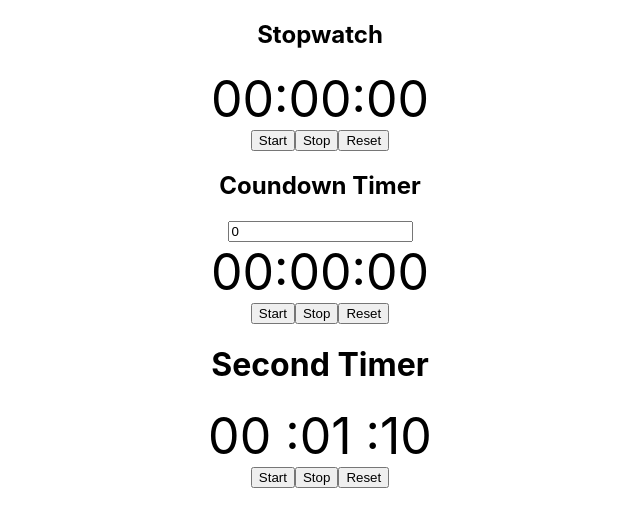
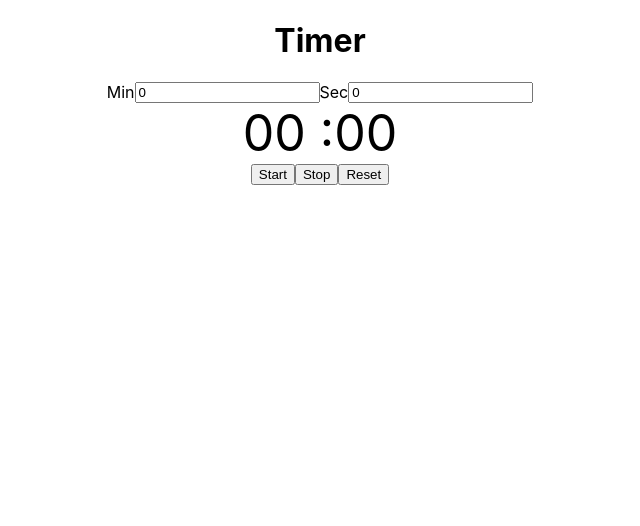
Before and after one commit to anil843324/JavaScript-Solo-Project-Prectise, a React (Create React App) app in the folder ReactWithTimerANdStopWatch/: page / in a window 1280 px wide. Shown: the top 526 px of the page, without its empty margins (320-960 px from the left). Built offline with nearby package versions, Linux system fonts and the light colour scheme.

Commit message:
complete prectise

```diff
--- a/ReactWithTimerANdStopWatch/src/App.js
+++ b/ReactWithTimerANdStopWatch/src/App.js
@@ -1,15 +1,17 @@
 
 import './App.css';
 import PrectiseStopWactch from './components/PrectiseStopWactch';
+import PrectiseTimer from './components/PrectiseTimer';
 import StopWatch from './components/StopWatch';
 import Timer from './components/Timer';
 
 function App() {
   return (
     <div className="App">
-       <StopWatch/>
-       <Timer/>
-       <PrectiseStopWactch/>
+       {/* <StopWatch/> */}
+       {/* <Timer/>  */}
+       {/* <PrectiseStopWactch/> */}
+       <PrectiseTimer/>
     </div>
   );
 }
--- /dev/null
+++ b/ReactWithTimerANdStopWatch/src/components/PrectiseTimer.js
@@ -0,0 +1,82 @@
+import React, { useEffect, useState } from 'react'
+import "./StopWatch.css"
+
+const PrectiseTimer = () => {
+
+
+    const [timerOn, setTimerOn] = useState(false);
+
+
+    const [min, setMin] = useState(0);
+    const [sec, setSec] = useState(0);
+
+    const [time, setTime] = useState(0);
+
+    useEffect(() => {
+
+        let interval = null;
+
+         if(min && sec){
+
+             setTime( Number(min*60)+Number(sec) )
+             console.log(Number(min*60)+Number(sec) )
+           setSec(0)
+            setMin(0)
+         }
+
+        if (timerOn) {
+            interval = setInterval(() => {
+
+                setTime((prevT) => prevT > 0 ? prevT - 1 : prevT)
+
+            }, 1000)
+        } else if (!timerOn) {
+
+            clearInterval(interval)
+
+        }
+
+
+        return () => clearInterval(interval)
+
+
+    }, [timerOn ,setMin,setSec])
+
+
+
+
+    return (
+        <div className='precTimer'>
+
+            <h1>Timer</h1>
+            <div style={{ display: "flex" }} >
+                <div style={{ display: "flex" }} >
+                    <span>Min</span>
+                    <input type="number" placeholder='Enter Minute' value={min} onChange={(e) => setMin(e.target.value) } />
+
+                </div>
+                <div style={{ display: "flex" }} >
+                    <span>Sec</span>
+                    <input type="number" placeholder='Enter Sec' value={sec} onChange={(e) =>  setSec(e.target.value) } />
+                </div>
+            </div>
+
+            <div>
+                <span className='time'>{(Math.floor((time - ((Math.floor(time / 3600)) * 3600)) / 60)) < 10 ? ("0" + (Math.floor((time - ((Math.floor(time / 3600)) * 3600)) / 60))) : (Math.floor((time - ((Math.floor(time / 3600)) * 3600)) / 60))} :</span>
+                <span className='time'>{(time % 60) < 10 ? ("0" + (time % 60)) : (time % 60)} </span>
+            </div>
+
+            <div>
+                <button onClick={() => { setTimerOn(true) }}>Start</button>
+                <button onClick={() => { setTimerOn(false) }}>Stop</button>
+                <button onClick={() => (setTimerOn(false), setTime(0))}>Reset</button>
+            </div>
+
+
+
+
+        </div>
+    )
+}
+
+export default PrectiseTimer
--- a/ReactWithTimerANdStopWatch/src/components/StopWatch.css
+++ b/ReactWithTimerANdStopWatch/src/components/StopWatch.css
@@ -5,3 +5,12 @@
 .time{
   font-size: 50px;
 }
+
+.precTimer{
+
+  display: flex;
+  flex-direction: column;
+ align-items: center;
+ justify-content: center;
+
+}
```
